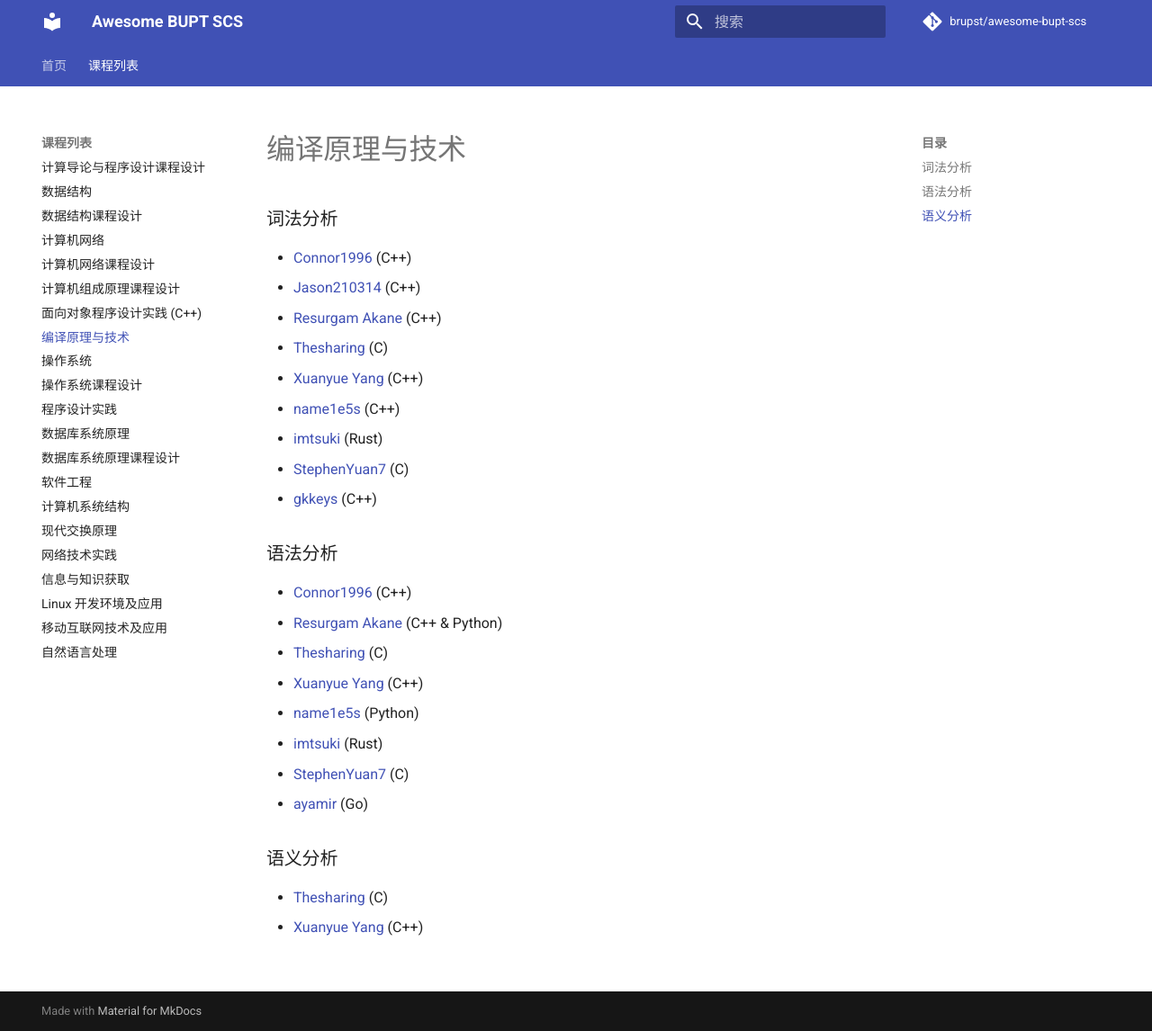
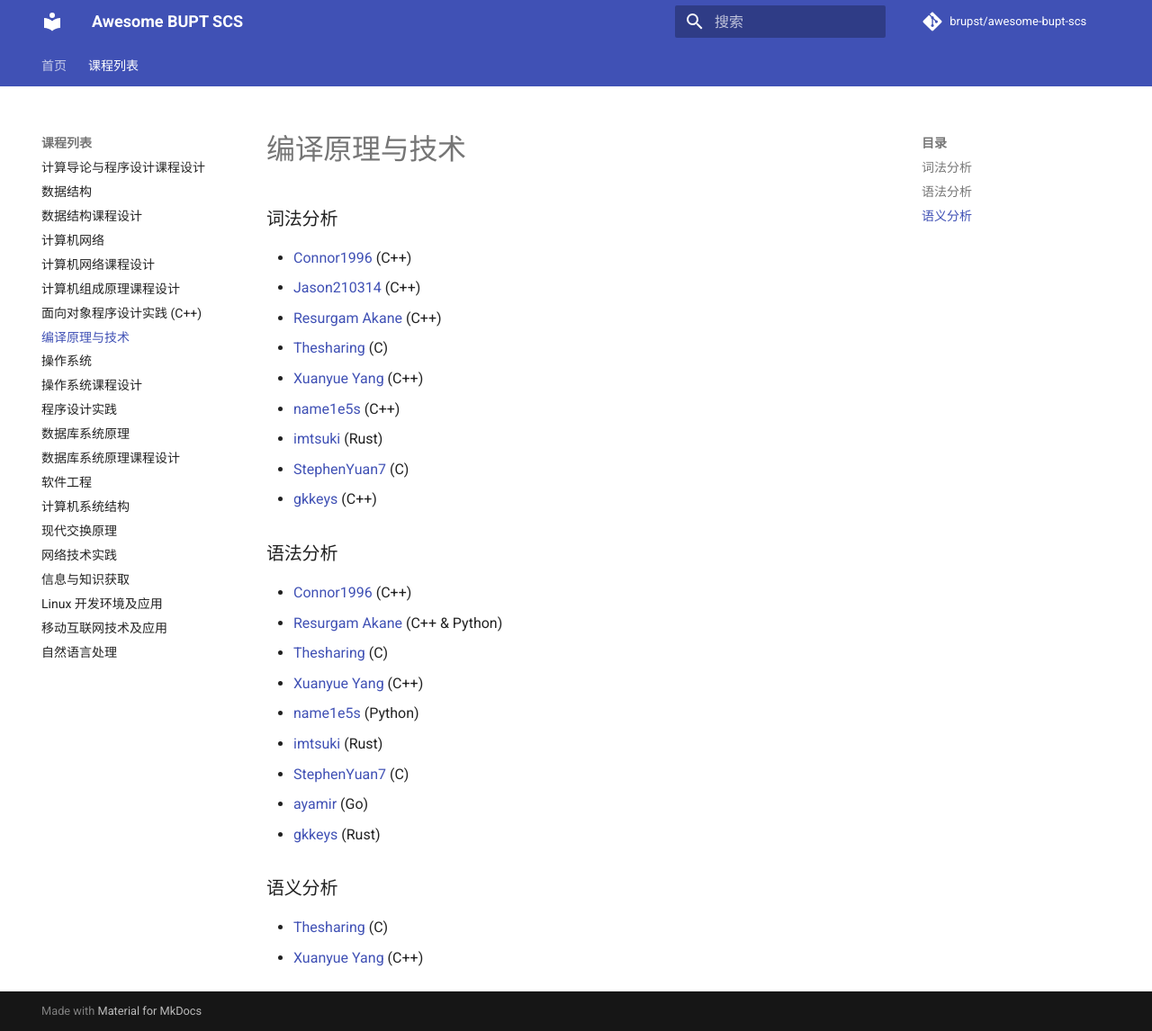
Before and after one commit to brupst/awesome-bupt-scs, an MkDocs documentation site: the page built from projects/Compilers.md, in a window 1280 px wide and 1146 px high. Shown: the whole window at 90% size. Built offline with MkDocs 1.6.1 and Material for MkDocs 9.7.7, drawn with Linux system fonts in a browser that asks for light colours; comment, search, counter and statistics services are not loaded.

Commit message:
Update Compilers.md (#39)

```diff
--- a/projects/Compilers.md
+++ b/projects/Compilers.md
@@ -22,6 +22,7 @@
 * [imtsuki](https://github.com/imtsuki/lr1-parser) (Rust)
 * [StephenYuan7](https://github.com/StephenYuan7/parsing_by_StephenYuan) (C)
 * [ayamir](https://github.com/ayamir/lr) (Go)
+* [gkkeys](https://github.com/gkkeys/lr1-parser) (Rust)
 
 ### 语义分析
 
```
